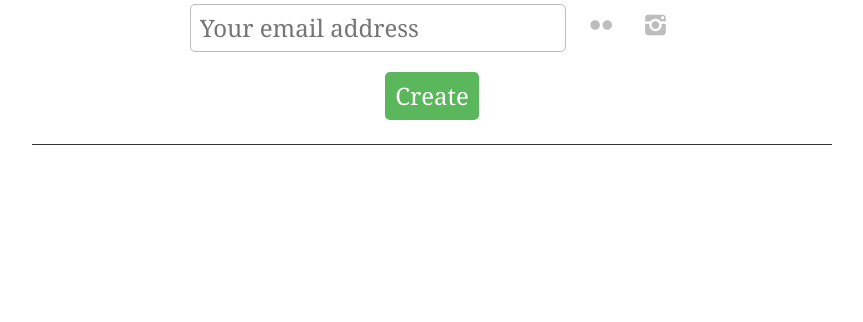
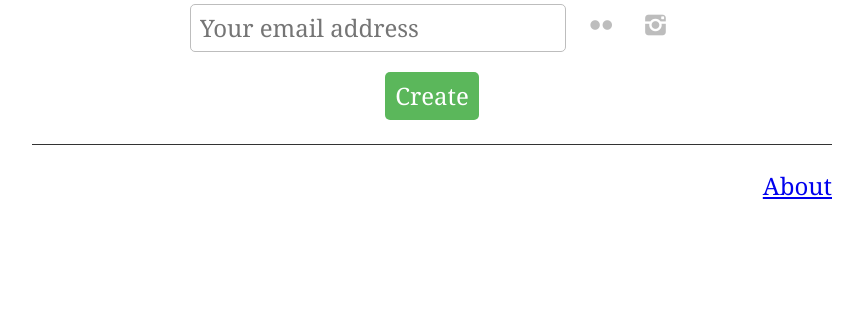
Before and after one commit to jc/digestif, a Flask app: page / in a window 1280 px wide. Shown: the part 547-869 px from the top of the page, without its empty margins (208-1071 px from the left). Before the commit the page ends 692 px from the top, so only its background shows below. Run offline with Flask 2, Linux system fonts and the light colour scheme; parts of the project's set-up code (start-up, migrations or seed data) failed here and were passed over; some libraries are stand-ins or nearby versions.

Commit message:
Added footer

```diff
--- a/digestif/templates/layout.html
+++ b/digestif/templates/layout.html
@@ -33,7 +33,7 @@
 {% endwith %}
 {% block body %}{% endblock %}
 </div>
-<div id="footnotes"></div>
+<div id="footnotes" class="center"><a href="/about">About</a></div>
 </div>
 </body>
 </html>
```
